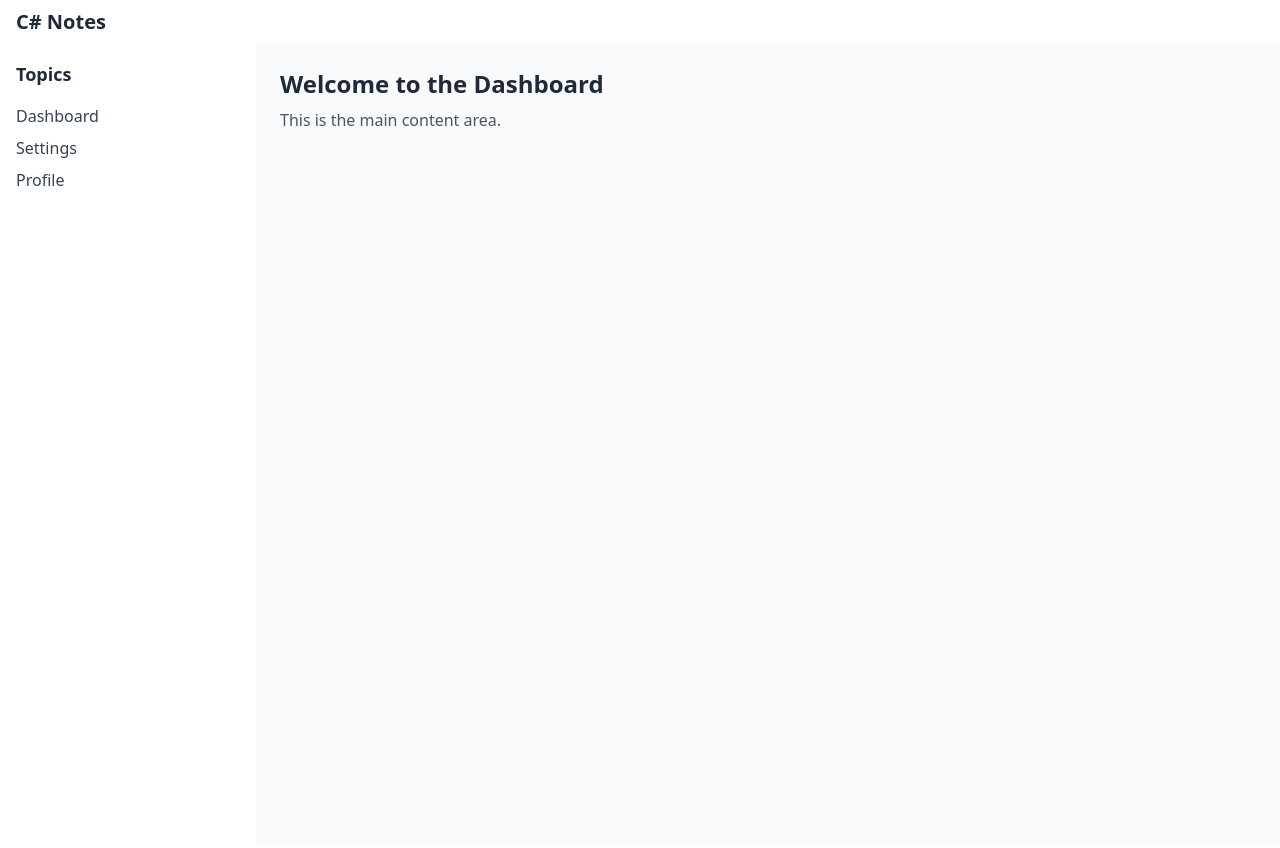
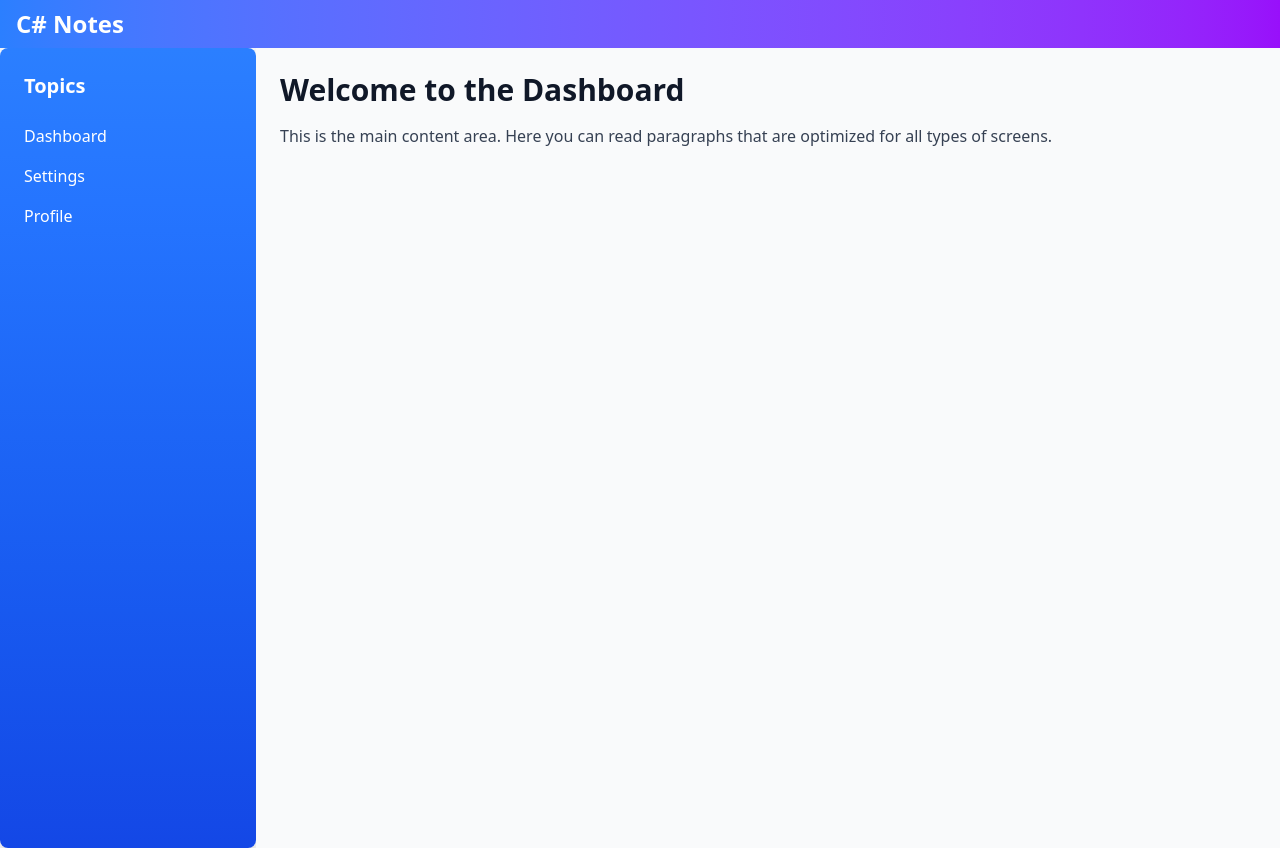
Before and after one commit to SaiSrikanthChodimella/LearnCSharp, a React (Vite) app: page / in a window 1280 px wide. Built offline with nearby package versions, Linux system fonts and the light colour scheme.

Commit message:
Minor improvements to Navbar, SIdeBar and Reading Pane

```diff
--- a/src/Components/MainLayout.jsx
+++ b/src/Components/MainLayout.jsx
@@ -1,54 +1,20 @@
 import React from "react";
+import Sidebar from "./Sidebar";
+import ReadingPane from "./ReadingPane";
+import Navbar from "./Navbar";
 
 const MainLayout = () => {
   return (
     <div>
       {/* Navbar */}
-      <header className="bg-white shadow-sm">
-        <div className="px-4 py-2">
-          <div className="flex items-center">
-            {/* Brand Logo */}
-            <div className="text-xl font-bold text-gray-800">C# Notes</div>
-          </div>
-        </div>
-      </header>
-
+      <Navbar />
       <div className="flex h-screen bg-gray-100">
         {/* Sidebar */}
-        <aside className="w-64 bg-white shadow-md">
-          <div className="p-4">
-            <h2 className="text-lg font-semibold text-gray-800">Topics</h2>
-            <nav className="mt-4">
-              <ul>
-                <li className="mb-2">
-                  <a href="#" className="text-gray-700 hover:text-blue-500">
-                    Dashboard
-                  </a>
-                </li>
-                <li className="mb-2">
-                  <a href="#" className="text-gray-700 hover:text-blue-500">
-                    Settings
-                  </a>
-                </li>
-                <li className="mb-2">
-                  <a href="#" className="text-gray-700 hover:text-blue-500">
-                    Profile
-                  </a>
-                </li>
-              </ul>
-            </nav>
-          </div>
-        </aside>
-
+        <Sidebar />
         {/* Main Content */}
         <div className="flex-1 flex flex-col overflow-hidden">
           {/* Main Read Page */}
-          <main className="flex-1 overflow-y-auto p-6 bg-gray-50">
-            <h1 className="text-2xl font-semibold text-gray-800">
-              Welcome to the Dashboard
-            </h1>
-            <p className="mt-2 text-gray-600">This is the main content area.</p>
-          </main>
+          <ReadingPane />
         </div>
       </div>
     </div>
--- /dev/null
+++ b/src/Components/Navbar.jsx
@@ -0,0 +1,16 @@
+import React from "react";
+
+const Navbar = () => {
+  return (
+    <header className="bg-gradient-to-r from-blue-500 to-purple-600 shadow-lg">
+      <div className="container mx-auto px-4 py-2">
+        <div className="flex items-center justify-between">
+          {/* Brand Logo */}
+          <div className="text-2xl font-bold text-white">C# Notes</div>
+        </div>
+      </div>
+    </header>
+  );
+};
+
+export default Navbar;
--- /dev/null
+++ b/src/Components/ReadingPane.jsx
@@ -0,0 +1,18 @@
+import React from "react";
+
+const ReadingPane = () => {
+  return (
+    <main className="flex-1 overflow-y-auto p-6 bg-gray-50">
+      <article className="prose lg:prose-xl mx-auto">
+        <h1 className="text-3xl font-bold text-gray-900">
+          Welcome to the Dashboard
+        </h1>
+        <p className="mt-4 text-gray-700">
+          This is the main content area. Here you can read paragraphs that are
+          optimized for all types of screens.
+        </p>
+      </article>
+    </main>
+  );
+};
+export default ReadingPane;
--- /dev/null
+++ b/src/Components/Sidebar.jsx
@@ -0,0 +1,41 @@
+import React from "react";
+
+const Sidebar = () => {
+  return (
+    <aside className="w-64 bg-gradient-to-b from-blue-500 to-blue-700 shadow-lg rounded-lg">
+      <div className="p-6">
+        <h2 className="text-xl font-bold text-white">Topics</h2>
+        <nav className="mt-6">
+          <ul>
+            <li className="mb-4">
+              <a
+                href="#"
+                className="text-white hover:text-yellow-300 transition duration-300"
+              >
+                Dashboard
+              </a>
+            </li>
+            <li className="mb-4">
+              <a
+                href="#"
+                className="text-white hover:text-yellow-300 transition duration-300"
+              >
+                Settings
+              </a>
+            </li>
+            <li className="mb-4">
+              <a
+                href="#"
+                className="text-white hover:text-yellow-300 transition duration-300"
+              >
+                Profile
+              </a>
+            </li>
+          </ul>
+        </nav>
+      </div>
+    </aside>
+  );
+};
+
+export default Sidebar;
```
